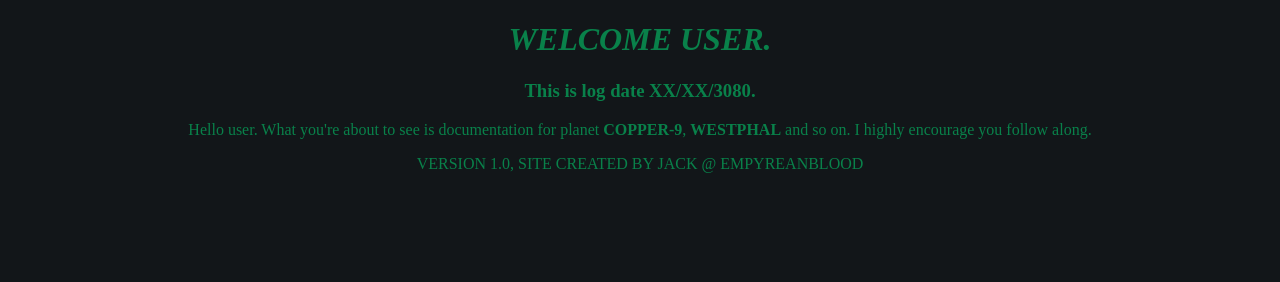
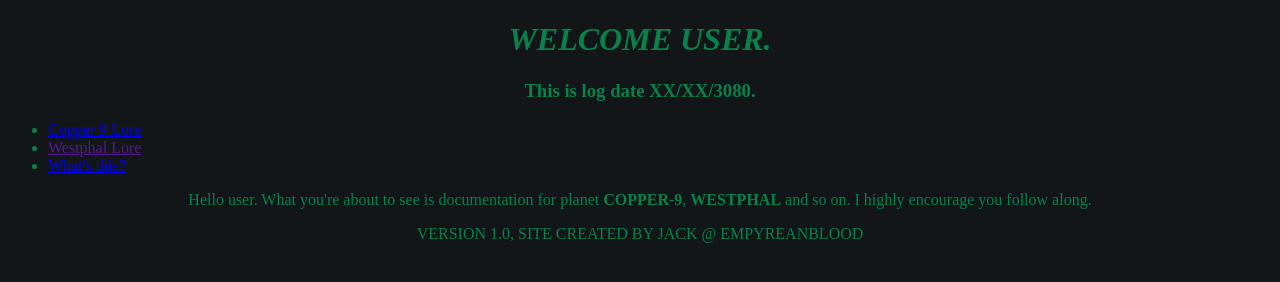
Before and after one commit to empyreanblood/empyreanblood.github.io, a plain HTML site: page index.html in a window 1280 px wide. Drawn offline with Linux system fonts and the light colour scheme.

Commit message:
UPDATE LOG 2

```diff
--- a/index.html
+++ b/index.html
@@ -9,6 +9,13 @@
             <h1><i>WELCOME USER.</i></h1>
             <h3>This is log date XX/XX/3080.</h3>
         </div>
+        <nav>
+            <ul>
+                <li><a href="./coppernine.html">Copper 9 Lore</a></li>
+                <li><a href="">Westphal Lore</a></li>
+                <li><a href="./locked.html">What's this?</a></li>
+            </ul>
+        </nav>
         <div class="card1">
             <p>Hello user. What you're about to see is documentation for planet <strong>COPPER-9</strong>, <strong>WESTPHAL</strong> and so on. I highly encourage you follow along.</p>
         </div>
```
Also changed, not shown: coppernine.html (added, +6 -0 lines), locked.html (added, +6 -0 lines), westphal.html (added, +6 -0 lines).
